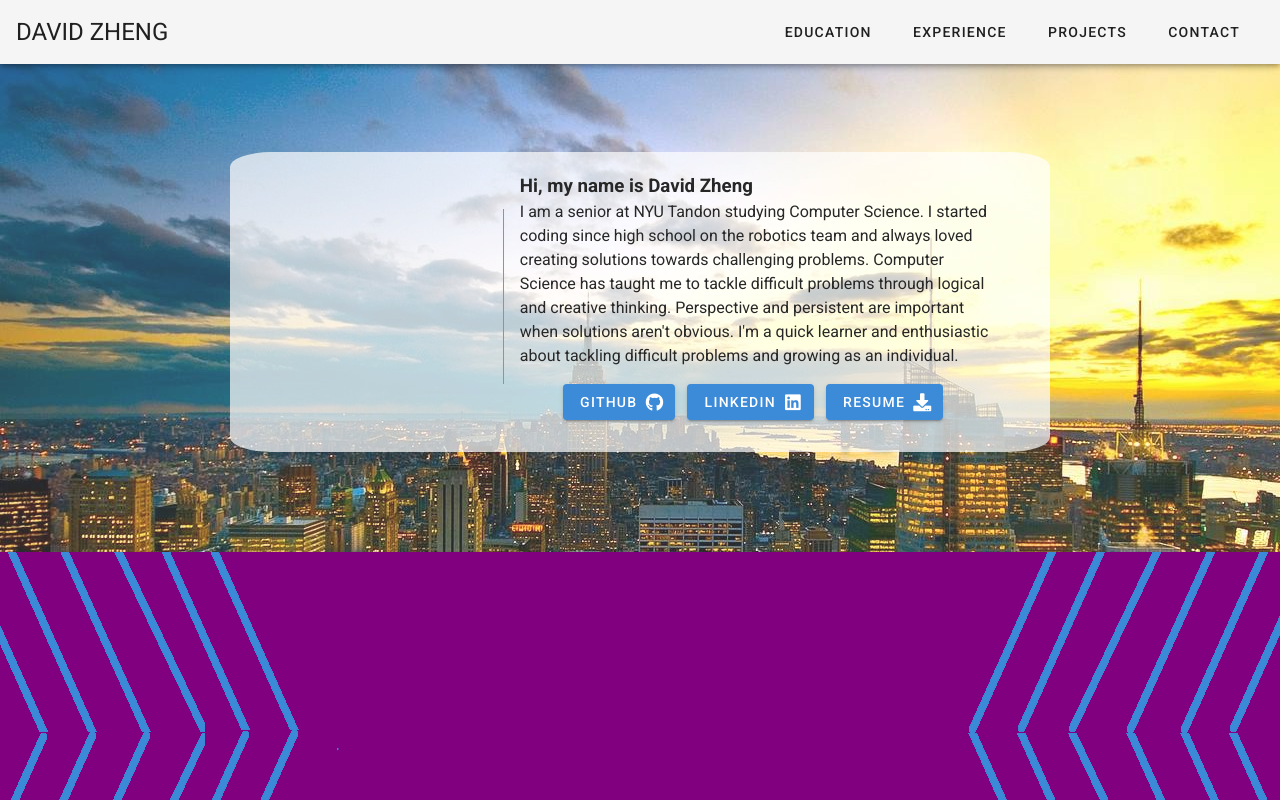
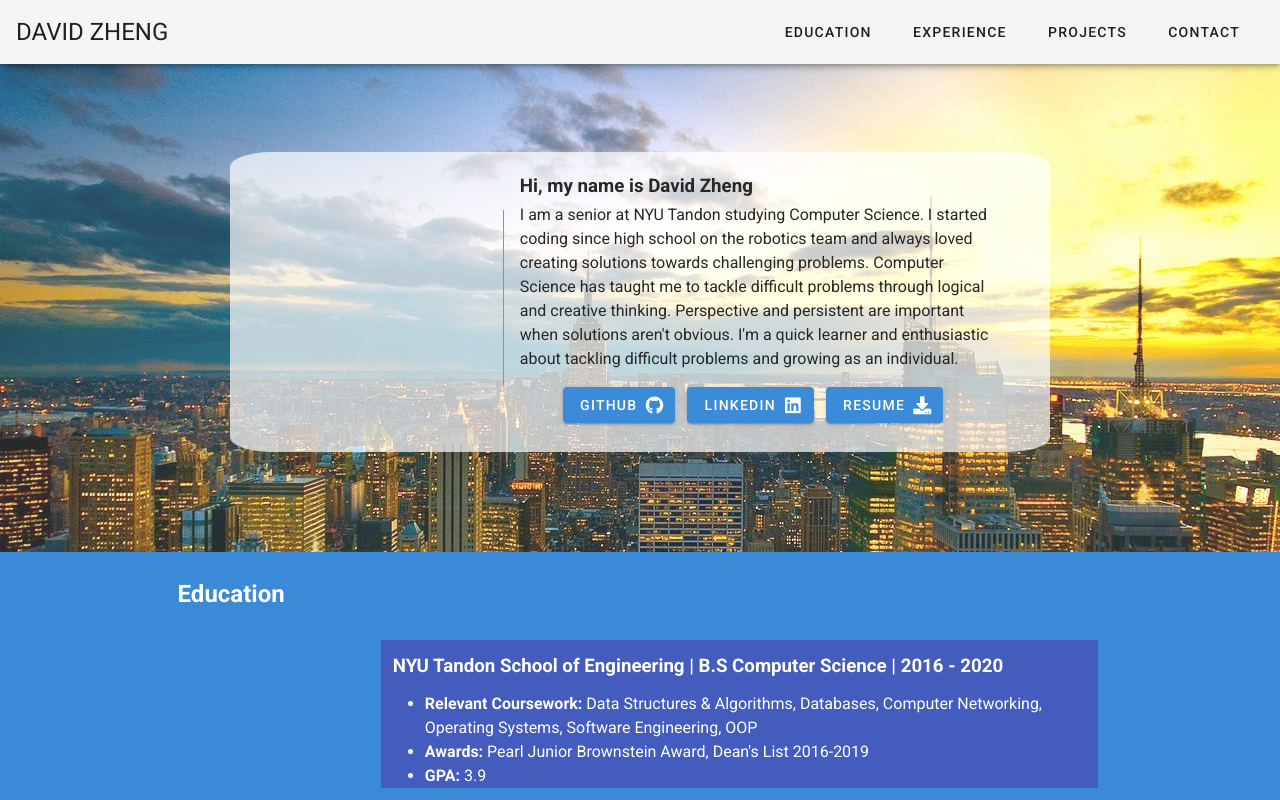
Before and after one commit to DavidDev21/portfolioSite-v2, a Vue app in the folder site/: page / in a window 1280 px wide. Shown: the top 800 px of the page. Built offline with nearby package versions, Linux system fonts and the light colour scheme.

Commit message:
finished education section

```diff
--- a/site/src/views/Main.vue
+++ b/site/src/views/Main.vue
@@ -27,7 +27,7 @@
                       <!-- Profile description -->
                       <v-layout row wrap>
                         <v-flex>
-                          <h3>Hi, my name is David Zheng</h3>
+                          <h3 style="margin-bottom:3px;">Hi, my name is David Zheng</h3>
                           <p>
                             I am a senior at NYU Tandon studying Computer Science. I started coding since high school
                             on the robotics team and always loved creating solutions towards challenging problems. Computer Science
@@ -53,15 +53,47 @@
       </v-layout>
 
       <!-- Then follows Education-->
-      <v-layout class="education_section" row wrap justify-content>
-        <v-parallax class="parallax_image" :src="require('@/assets/test.png')">
-          <v-flex>
-            <v-container class="education_content">
-              <v-layout>
-              </v-layout>
-            </v-container>
-          </v-flex>
-        </v-parallax>
+      <v-layout class="education_section" row wrap justify-center pb-5>
+        <v-container pa-5 class="education_container">
+          <v-layout row wrap>
+            <v-flex mb-3 pa-4>
+              <h2 class="text-white">Education</h2>
+            </v-flex>
+          </v-layout>
+          <v-layout row wrap justify-space-around>
+            <!-- School Logo -->
+            <v-flex align-self-center sm2>
+              <v-img
+                class="profile_img"
+                :src="require('@/assets/nyu.png')"
+                max-height="270px"
+                max-width="270px"
+              >
+              </v-img>
+            </v-flex>
+            <v-flex sm9>
+              <!-- Education description -->
+              <v-container class="education_content text-white">
+                <v-layout row wrap pa-3>
+                  <v-flex>
+                    <h3>NYU Tandon School of Engineering | B.S Computer Science | 2016 - 2020</h3>
+                  </v-flex>
+                </v-layout>
+                <v-layout row wrap px-5>
+                  <v-flex>
+                    <ul>
+                      <li><strong>Relevant Coursework: </strong> Data Structures &amp; Algorithms,
+                          Databases, Computer Networking, Operating Systems, Software Engineering, OOP
+                      </li>
+                      <li><strong>Awards: </strong> Pearl Junior Brownstein Award, Dean's List 2016-2019</li>
+                      <li><strong>GPA: </strong> 3.9</li>
+                    </ul>
+                  </v-flex>
+                </v-layout>
+              </v-container>
+            </v-flex>
+          </v-layout>
+        </v-container>
       </v-layout>
       <!-- Experience -->
 
@@ -79,7 +111,15 @@
 
 .text-black
 {
-  color: black;
+  color:black;
+}
+.text-blue
+{
+  color: #3b8ad8;
+}
+.text-white
+{
+  color: white;
 }
 
 .lower_opacity
@@ -94,7 +134,7 @@
 
 .profile_img
 {
-  border-radius: 10%;
+  border-radius: 8%;
 }
 
 .profile_content
@@ -128,11 +168,14 @@
 /* Education Section styles*/
 .education_section
 {
-  background: purple;
+  background: #3b8ad8;
 }
-
+.education_container
+{
+  margin: 0px 12%;
+}
 .education_content{
-  height:500px;
+  background-color: rgba(87,6,140,.35);
 }
 </style>
 
```
Also changed, not shown: site/src/assets/nyu.png (added).
